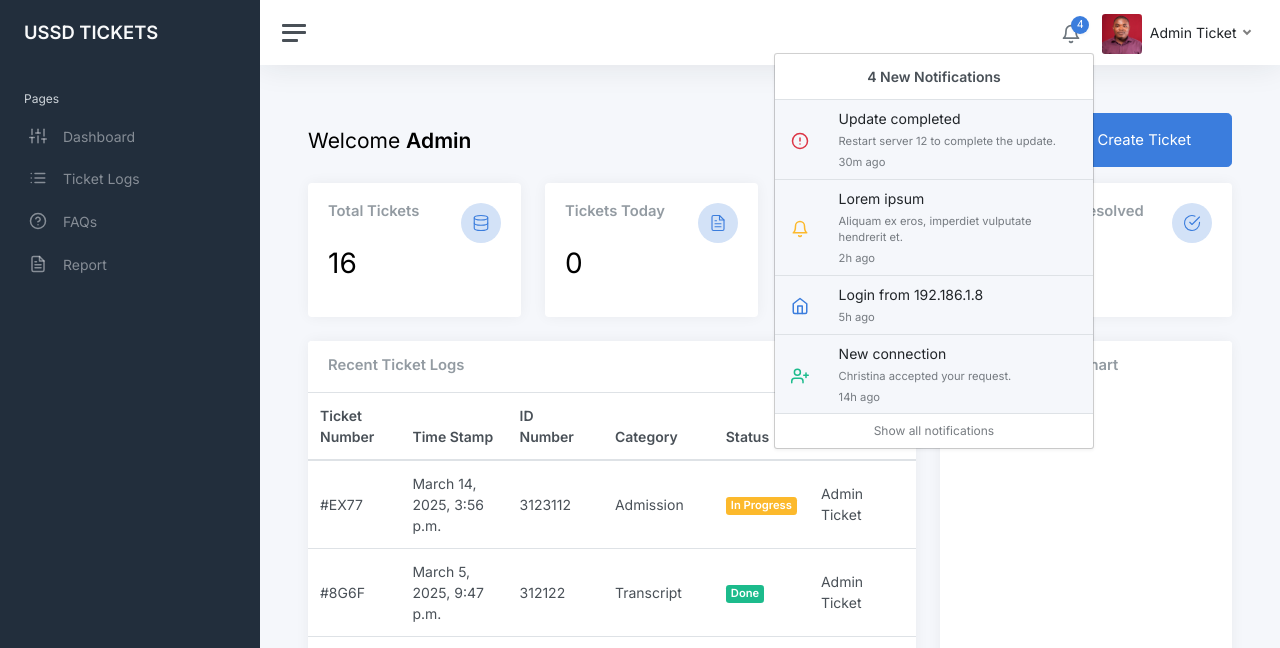
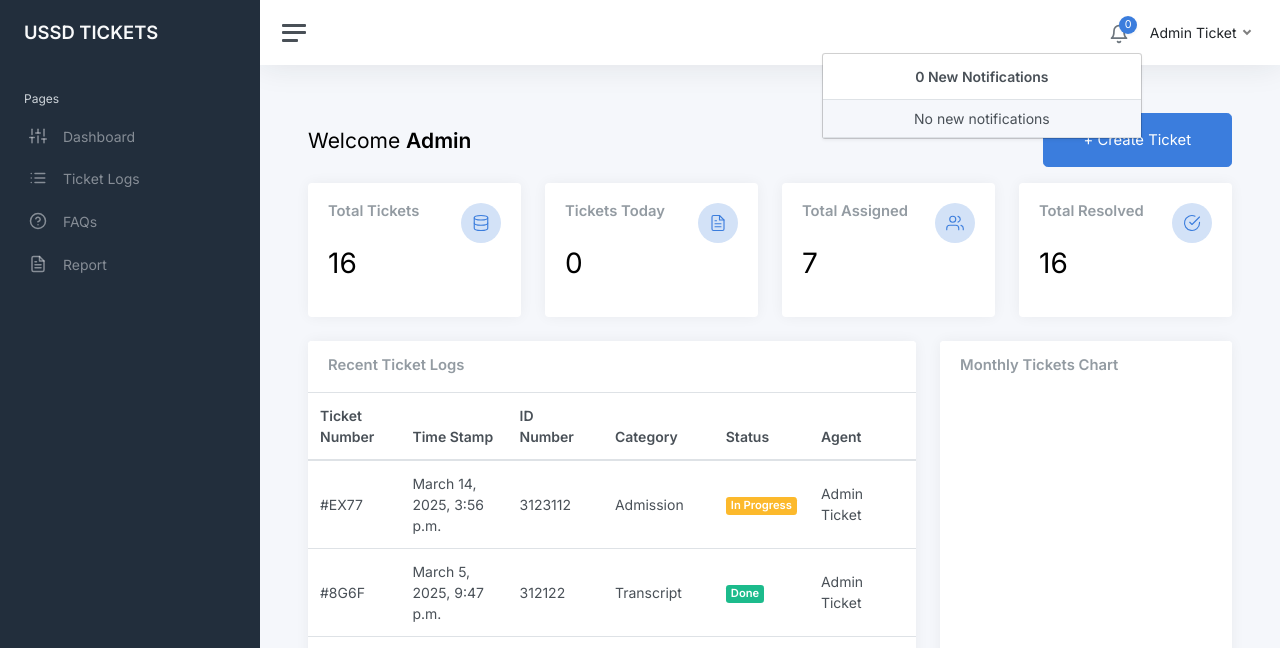
Before and after one commit to Magma4/ussd-ticketing, a Django app: page /index/ in a window 1280 px wide, after a click that opens the changed part. Shown: the top 648 px of the page. Run offline with Django 5.2, Linux system fonts and the light colour scheme; a user stored in the database is signed in; data comes from the database, SQL or seed files in the repository; both versions use the stored data as it was after the commit; some libraries are stand-ins or nearby versions.

Commit message:
Added notifications

```diff
--- a/ticketing/templates/index.html
+++ b/ticketing/templates/index.html
@@ -132,64 +132,15 @@
 							<a class="nav-icon dropdown-toggle" href="#" id="alertsDropdown" data-bs-toggle="dropdown">
 								<div class="position-relative">
 									<i class="align-middle" data-feather="bell"></i>
-									<span class="indicator">4</span>
+									<span class="indicator" id="notification-count">0</span>
 								</div>
 							</a>
 							<div class="dropdown-menu dropdown-menu-lg dropdown-menu-end py-0" aria-labelledby="alertsDropdown">
 								<div class="dropdown-menu-header">
-									4 New Notifications
+									<span id="notification-header">Notifications</span>
 								</div>
-								<div class="list-group">
-									<a href="#" class="list-group-item">
-										<div class="row g-0 align-items-center">
-											<div class="col-2">
-												<i class="text-danger" data-feather="alert-circle"></i>
-											</div>
-											<div class="col-10">
-												<div class="text-dark">Update completed</div>
-												<div class="text-muted small mt-1">Restart server 12 to complete the update.</div>
-												<div class="text-muted small mt-1">30m ago</div>
-											</div>
-										</div>
-									</a>
-									<a href="#" class="list-group-item">
-										<div class="row g-0 align-items-center">
-											<div class="col-2">
-												<i class="text-warning" data-feather="bell"></i>
-											</div>
-											<div class="col-10">
-												<div class="text-dark">Lorem ipsum</div>
-												<div class="text-muted small mt-1">Aliquam ex eros, imperdiet vulputate hendrerit et.</div>
-												<div class="text-muted small mt-1">2h ago</div>
-											</div>
-										</div>
-									</a>
-									<a href="#" class="list-group-item">
-										<div class="row g-0 align-items-center">
-											<div class="col-2">
-												<i class="text-primary" data-feather="home"></i>
-											</div>
-											<div class="col-10">
-												<div class="text-dark">Login from 192.186.1.8</div>
-												<div class="text-muted small mt-1">5h ago</div>
-											</div>
-										</div>
-									</a>
-									<a href="#" class="list-group-item">
-										<div class="row g-0 align-items-center">
-											<div class="col-2">
-												<i class="text-success" data-feather="user-plus"></i>
-											</div>
-											<div class="col-10">
-												<div class="text-dark">New connection</div>
-												<div class="text-muted small mt-1">Christina accepted your request.</div>
-												<div class="text-muted small mt-1">14h ago</div>
-											</div>
-										</div>
-									</a>
-								</div>
-								<div class="dropdown-menu-footer">
-									<a href="#" class="text-muted">Show all notifications</a>
+								<div class="list-group" id="notifications-list">
+									<!-- Notifications will be loaded here -->
 								</div>
 							</div>
 						</li>
@@ -200,7 +151,7 @@
               </a>
 
 							<a class="nav-link dropdown-toggle d-none d-sm-inline-block" href="#" data-bs-toggle="dropdown">
-                <img src="{% static 'img/avatars/cash.png' %}" class="avatar img-fluid rounded me-1" alt="" /> <span class="text-dark">{{user.first_name|title}} {{user.last_name|title}}</span>
+                <span class="text-dark">{{user.first_name|title}} {{user.last_name|title}}</span>
               </a>
 							<div class="dropdown-menu dropdown-menu-end">
 								<a class="dropdown-item" href="pages-profile.html"><i class="align-middle me-1" data-feather="user"></i> Profile</a>
@@ -798,6 +749,41 @@
 	});
   </script>
 
+<script>
+function updateNotifications() {
+    $.ajax({
+        url: '{% url "get_notifications" %}',
+        type: 'GET',
+        success: function(response) {
+            $('#notifications-list').html(response.html);
+            $('#notification-count').text(response.count);
+            $('#notification-header').text(response.count + ' New Notifications');
+        }
+    });
+}
+
+function markNotificationRead(notificationId) {
+    $.ajax({
+        url: '{% url "mark_notification_read" notification_id=0 %}'.replace('0', notificationId),
+        type: 'POST',
+        headers: {
+            'X-CSRFToken': '{{ csrf_token }}'
+        },
+        success: function(response) {
+            if (response.success) {
+                updateNotifications();
+            }
+        }
+    });
+}
+
+// Update notifications every 30 seconds
+$(document).ready(function() {
+    updateNotifications();
+    setInterval(updateNotifications, 30000);
+});
+</script>
+
 </body>
 
 </html>
--- /dev/null
+++ b/ticketing/templates/partials/notifications.html
@@ -0,0 +1,21 @@
+{% for notification in notifications %}
+<a href="#" class="list-group-item" onclick="markNotificationRead({{ notification.id }})">
+    <div class="row g-0 align-items-center">
+        <div class="col-2">
+            {% if 'assigned' in notification.message %}
+                <i class="text-info" data-feather="user-plus"></i>
+            {% elif 'status' in notification.message %}
+                <i class="text-warning" data-feather="refresh-cw"></i>
+            {% endif %}
+        </div>
+        <div class="col-10">
+            <div class="text-dark">{{ notification.message }}</div>
+            <div class="text-muted small mt-1">{{ notification.created_at|timesince }} ago</div>
+        </div>
+    </div>
+</a>
+{% empty %}
+<div class="list-group-item">
+    <div class="text-center">No new notifications</div>
+</div>
+{% endfor %}
--- a/ticketing/ticksys/urls.py
+++ b/ticketing/ticksys/urls.py
@@ -13,4 +13,6 @@ urlpatterns = [
     path('ticket/<int:pk>/delete/', views.delete_ticket, name='delete_ticket'),
     path('searchdata', views.searchdata, name='searchdata'),
     path('ticket_excel', views.ticket_excel, name='ticket_excel'),
+    path('notifications/', views.get_notifications, name='get_notifications'),
+    path('notifications/<int:notification_id>/read/', views.mark_notification_read, name='mark_notification_read'),
 ]
--- a/ticketing/ticksys/views.py
+++ b/ticketing/ticksys/views.py
@@ -222,7 +222,7 @@ def ticketlogs(request):
         day=ExtractDay('created_at'),
         year=ExtractYear('created_at')
     ).filter(
-        Q(user=user) | Q(assigned_to=user.username)
+        Q(user=user) | Q(assigned_to=user.username) | Q(created_by=user.username)
     ).order_by('-id')
 
     paginator = Paginator(tickets, 15)
@@ -287,35 +287,46 @@ def create_ticket(request):
 
 def update_ticket_status(request, pk):
     if request.method == 'POST':
-        # Fetch the ticket
         ticket = get_object_or_404(Ticket, id=pk)
 
-        # Get new values from the form
         new_status = request.POST.get('status')
         assigned_user_username = request.POST.get('assigned_user')
 
-        # Track changes
         status_changed = new_status and new_status != ticket.status
         user_changed = (assigned_user_username != ticket.assigned_to) if assigned_user_username else ticket.assigned_to is not None
 
-        # Handle user assignment (clear or update)
         if user_changed:
-            if assigned_user_username:  # If a user is selected
+            if assigned_user_username:
                 assigned_user = get_object_or_404(User, username=assigned_user_username)
                 ticket.assigned_to = assigned_user_username
-                ticket.status = 'Assigned'  # Optionally set status to 'Assigned'
+                ticket.status = 'Assigned'
+
+                # Create notification for assigned user
+                Notification.objects.create(
+                    user=assigned_user,
+                    ticket=ticket,
+                    message=f'Ticket #{ticket.ticket_number} has been assigned to you'
+                )
+
                 messages.success(request, f'Ticket #{ticket.ticket_number} has been assigned to {assigned_user_username}')
-            else:  # If "None" is selected, clear the assigned user
+            else:
                 ticket.assigned_to = None
                 messages.success(request, f'Ticket #{ticket.ticket_number} has been unassigned')
 
-        # Handle status update
         if status_changed:
             previous_status = ticket.status
             ticket.status = new_status
+
+            # Create notification for ticket creator
+            if new_status in ['Done', 'In Progress']:
+                Notification.objects.create(
+                    user=ticket.user,
+                    ticket=ticket,
+                    message=f'Your ticket #{ticket.ticket_number} status has been changed to {new_status}'
+                )
+
             messages.success(request, f'Ticket #{ticket.ticket_number} status changed from {previous_status} to {new_status}')
 
-        # Save changes
         ticket.save()
         return redirect('ticketlogs')
 
@@ -330,31 +341,59 @@ def searchdata(request):
     q = request.GET.get('query')
 
     if q:
-        try:
-            tickets_by_user = Ticket.objects.filter(user=user)
-            tickets = tickets_by_user.filter(
+        if request.user.is_superuser:
+            # Superusers can search all tickets
+            tickets = Ticket.objects.filter(
                 Q(ticket_number__icontains=q) |
-                Q(id_number__icontains=q)
-            )
-        except ValueError:
-            tickets_by_user = Ticket.objects.filter(user=user)
-            tickets = tickets_by_user.filter(
+                Q(id_number__icontains=q) |
+                Q(assigned_to__icontains=q) |
+                Q(user__username__icontains=q) |  # Search by creator's username
+                Q(status__icontains=q) |
+                Q(category__icontains=q) |
+                Q(client_type__icontains=q) |
+                Q(mode__icontains=q)
+            ).order_by('-id')
+        else:
+            # Regular users can only search their own tickets and tickets assigned to them
+            tickets = Ticket.objects.filter(
+                Q(user=user) | Q(assigned_to=user.username)
+            ).filter(
                 Q(ticket_number__icontains=q) |
-                Q(id_number__icontains=q)
-            )
+                Q(id_number__icontains=q) |
+                Q(assigned_to__icontains=q) |
+                Q(status__icontains=q) |
+                Q(category__icontains=q) |
+                Q(client_type__icontains=q) |
+                Q(mode__icontains=q)
+            ).order_by('-id')
     else:
-        tickets = tickets_by_user.all()
-        messages.error(request, "No results found")
+        # If no search query, show all tickets for superuser or user's tickets for regular users
+        if request.user.is_superuser:
+            tickets = Ticket.objects.all().order_by('-id')
+        else:
+            tickets = Ticket.objects.filter(
+                Q(user=user) | Q(assigned_to=user.username)
+            ).order_by('-id')
 
-    paginator = Paginator(tickets, 10)
+    # Paginate the results
+    paginator = Paginator(tickets, 15)  # Show 15 tickets per page
     page_number = request.GET.get('page')
     page_obj = paginator.get_page(page_number)
 
+    # For superusers, we'll use page_obj2 to maintain consistency with the template
+    if request.user.is_superuser:
+        page_obj2 = page_obj
+        page_obj = None
+    else:
+        page_obj2 = None
+
     context = {
         'page_obj': page_obj,
+        'page_obj2': page_obj2,
         'query': q,
+        'all_users': User.objects.all(),  # Add this for the assign dropdown
     }
-    return render(request, 'ticketlogs.html', context=context)
+    return render(request, 'ticketlogs.html', context)
 
 def is_valid_queryparam(param):
     return param != '' and param is not None
@@ -512,21 +551,21 @@ def ticket_excel(request):
     assigned_to = request.session.get('assigned_to')
 
     # Apply filters to the queryset
-    tl = tl.filter(
-        Q(date__range=[date_from, date_to]) if date_from and date_to else Q()
-    )
+    if date_from and date_to:
+        tl = tl.filter(created_at__range=[date_from, date_to])
+
     if is_valid_queryparam(ticket_number):
         tl = tl.filter(ticket_number__icontains=ticket_number)
     if is_valid_queryparam(created_by):
-        tl = tl.filter(user__contains=created_by)
+        tl = tl.filter(user__username=created_by)
     if is_valid_queryparam(id_number):
-        ol = ol.filter(id_number__icontains=id_number)
+        tl = tl.filter(id_number__icontains=id_number)
     if is_valid_queryparam(status):
-        ol = ol.filter(status=status)
+        tl = tl.filter(status=status)
     if is_valid_queryparam(mode):
-        ol = ol.filter(mode=mode)
+        tl = tl.filter(mode=mode)
     if is_valid_queryparam(assigned_to):
-        ol = ol.filter(assigned_to__icontains=assigned_to)
+        tl = tl.filter(assigned_to=assigned_to)
 
     response = HttpResponse(content_type='application/vnd.openxmlformats-officedocument.spreadsheetml.sheet')
     response['Content-Disposition'] = f'attachment; filename="Ticket Report {date_from} to {date_to}.xlsx"'
@@ -557,11 +596,17 @@ def ticket_excel(request):
 
     for ticket in tl:
         row_num += 1
-        row = [ticket.ticket_number , ticket.user, ticket.assigned_to, ticket.id_number, ticket.client_type,
-               ticket.category, ticket.status,
-               ticket.created_at.replace(tzinfo=None) if ticket.created_at else None,
-               ticket.updated_at.replace(tzinfo=None) if ticket.updated_at else None,
-               ]
+        row = [
+            ticket.ticket_number,
+            str(ticket.user.username),  # Convert User object to username string
+            ticket.assigned_to,
+            ticket.id_number,
+            ticket.client_type,
+            ticket.category,
+            ticket.status,
+            ticket.created_at.replace(tzinfo=None) if ticket.created_at else None,
+            ticket.updated_at.replace(tzinfo=None) if ticket.updated_at else None,
+        ]
 
         for col_num, cell_value in enumerate(row, 1):
             cell = worksheet.cell(row=row_num, column=col_num)
@@ -579,7 +624,7 @@ def ticket_excel(request):
     total_count_cell.alignment = Alignment(horizontal="center", vertical="center")
 
     total_count_value_cell = worksheet.cell(row=row_num + 1, column=2)
-    total_count_value_cell.value = len(ol)
+    total_count_value_cell.value = len(tl)
     total_count_value_cell.font = Font(bold=True)
     total_count_value_cell.alignment = Alignment(horizontal="center", vertical="center")
 
@@ -716,3 +761,30 @@ def delete_ticket(request, pk):
         messages.success(request, f'Ticket #{ticket_number} has been deleted successfully')
 
     return redirect('ticketlogs')
+
+def get_notifications(request):
+    if request.user.is_authenticated:
+        notifications = Notification.objects.filter(
+            user=request.user,
+            is_read=False
+        ).order_by('-created_at')[:5]  # Get 5 most recent unread notifications
+
+        context = {
+            'notifications': notifications,
+            'unread_count': notifications.count()
+        }
+
+        if request.headers.get('X-Requested-With') == 'XMLHttpRequest':
+            html = render_to_string('partials/notifications.html', context, request=request)
+            return JsonResponse({'html': html, 'count': notifications.count()})
+
+        return render(request, 'partials/notifications.html', context)
+    return JsonResponse({'html': '', 'count': 0})
+
+def mark_notification_read(request, notification_id):
+    if request.method == 'POST' and request.user.is_authenticated:
+        notification = get_object_or_404(Notification, id=notification_id, user=request.user)
+        notification.is_read = True
+        notification.save()
+        return JsonResponse({'success': True})
+    return JsonResponse({'success': False})
```
Also changed, not shown: ticketing/ticksys/models.py (+11 -0 lines), ticketing/db.sqlite3, ticketing/ticksys/migrations/0006_notification.py (added).
